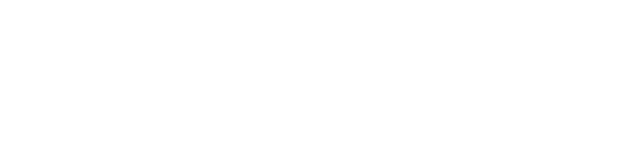
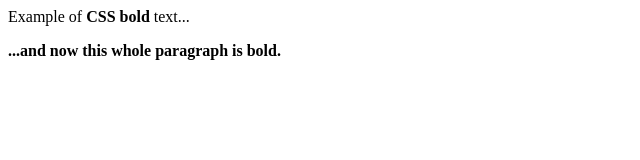
Before and after one commit to riddhisera/jellyfish, a plain HTML site: page index.html in a window 1280 px wide. Shown: the whole page, without its empty margins (0-640 px from the left). Drawn offline with Linux system fonts and the light colour scheme.

Commit message:
adding html file

```diff
--- a/index.html
+++ b/index.html
@@ -2,4 +2,8 @@
     <head>
         <title>JELLLLY</title>
     </head>
+    <body>
+        <p>Example of <span style="font-weight:bold;">CSS bold</span> text...</p>
+        <p style="font-weight:bold;">...and now this whole paragraph is bold.</p>
+    </body>
 </html>
```
